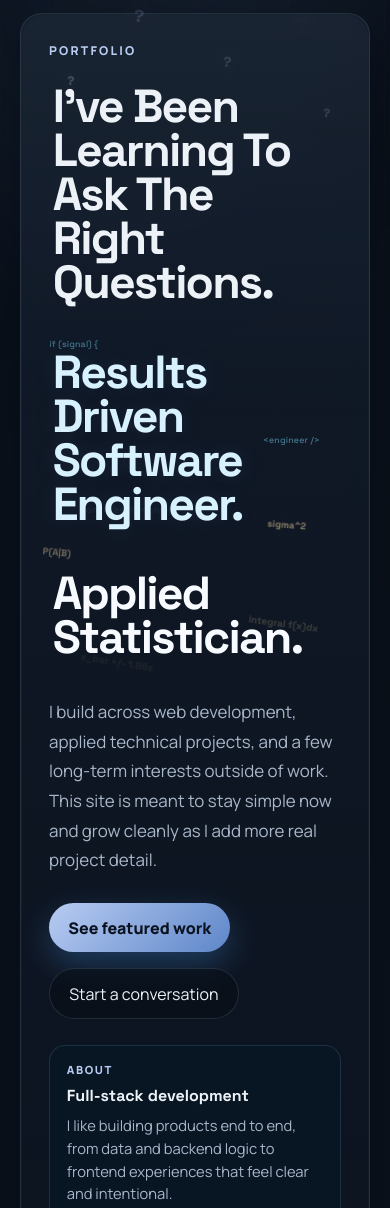
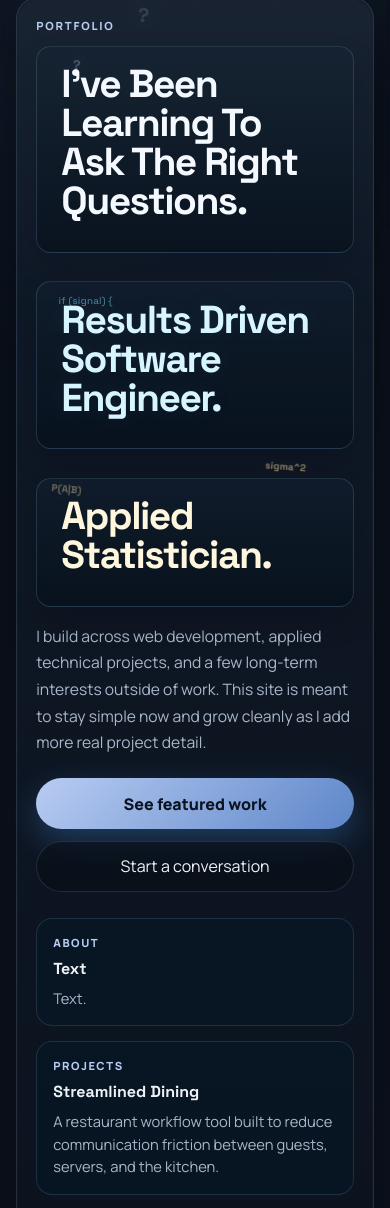
Before and after one commit to harmanskailey/Portfolio-Website, an Astro site: page / in a window 390 px wide. Shown: the part 251-1459 px from the top of the page. Built offline with nearby package versions, Linux system fonts and the light colour scheme; Astro itself is replaced by a stand-in of ours.

Commit message:
Fixing mobile formatting

```diff
--- a/src/data/home.ts
+++ b/src/data/home.ts
@@ -7,16 +7,16 @@ import type {
 
 export const focusAreas: FocusArea[] = [
   {
-    title: "Full-stack development",
-    text: "I like building products end to end, from data and backend logic to frontend experiences that feel clear and intentional.",
+    title: "Text",
+    text: "Text.",
   },
   {
-    title: "Embedded systems",
-    text: "My background includes hardware-oriented work, so I am comfortable moving between software, devices, and system constraints.",
+    title: "Text",
+    text: "Text.",
   },
   {
-    title: "Applied problem solving",
-    text: "I learn best by building, testing, and refining ideas until they become useful and concrete.",
+    title: "Text",
+    text: "Text.",
   },
 ];
 
--- a/src/styles/global.css
+++ b/src/styles/global.css
@@ -259,6 +259,7 @@ select {
 .hero__title {
   display: grid;
   gap: 0.42em;
+  align-items: start;
 }
 
 .hero__question-line,
@@ -275,6 +276,7 @@ select {
   max-width: 100%;
   padding: 0.18em 0.42em 0.38em 0.08em;
   isolation: isolate;
+  overflow: visible;
 }
 
 .hero__question-text,
@@ -282,6 +284,8 @@ select {
 .hero__math-text {
   position: relative;
   z-index: 2;
+  display: block;
+  text-wrap: balance;
 }
 
 .hero__question-cloud,
@@ -1039,28 +1043,189 @@ select {
   }
 
   .page-content {
-    padding-top: 1.25rem;
+    padding: 1.25rem 1rem 4rem;
   }
 
   .hero {
     min-height: auto;
+    gap: 1rem;
+    padding-top: 0.75rem;
   }
 
   .hero h1 {
     max-width: 100%;
+    font-size: clamp(2.25rem, 9vw, 3.35rem);
+    line-height: 1;
+  }
+
+  .hero__title {
+    gap: 0.62em;
+  }
+
+  .hero__copy,
+  .portrait-card {
+    padding: 1.35rem;
+  }
+
+  .hero__question-line,
+  .hero__code-line,
+  .hero__math-line {
+    width: 100%;
+    padding: 0.48em 0.7em 0.88em;
+    border: 1px solid rgba(157, 210, 255, 0.16);
+    border-radius: 1rem;
+    background:
+      linear-gradient(180deg, rgba(17, 29, 44, 0.92), rgba(9, 17, 28, 0.86)),
+      rgba(7, 24, 39, 0.55);
+    box-shadow: 0 14px 28px rgba(3, 8, 15, 0.18);
   }
 
   .hero__question-line {
-    padding-right: 0.18em;
+    min-height: 2.9em;
   }
 
   .hero__code-line,
   .hero__math-line {
-    padding-right: 0.18em;
+    min-height: 2.55em;
+  }
+
+  .hero__question-cloud,
+  .hero__code-cloud,
+  .hero__math-cloud {
+    inset: -0.12em 0.2em 0.08em 0.2em;
+  }
+
+  .hero__question-text,
+  .hero__code-text,
+  .hero__math-text {
+    max-width: 14ch;
+  }
+
+  .hero__question-mark:nth-child(4),
+  .hero__question-mark:nth-child(5),
+  .hero__code-fragment:nth-child(4),
+  .hero__math-fragment:nth-child(4) {
+    display: none;
+  }
+
+  .hero__question-mark {
+    font-size: calc(0.34em * var(--question-scale));
+  }
+
+  .hero__question-line .hero__question-text {
+    color: #f5f9ff;
+  }
+
+  .hero__code-line .hero__code-text {
+    color: #d7f5ff;
+  }
+
+  .hero__math-line .hero__math-text {
+    color: #fff6de;
+  }
+
+  .hero__code-fragment,
+  .hero__math-fragment {
+    font-size: 0.23em;
+  }
+
+  .hero__lede {
+    max-width: 100%;
+    margin-top: 1rem;
+    font-size: 0.98rem;
+    line-height: 1.7;
+  }
+
+  .hero__actions {
+    display: grid;
+    grid-template-columns: 1fr;
+    gap: 0.85rem;
+    margin-top: 1.4rem;
+  }
+
+  .primary-button,
+  .secondary-button {
+    width: 100%;
+    min-height: 3.25rem;
+  }
+
+  .hero-highlight-card {
+    padding: 1rem;
+  }
+
+  .hero__lede {
+    font-size: 0.98rem;
   }
 
   .hero__stats {
     grid-template-columns: 1fr;
+  }
+}
+
+@media (max-width: 520px) {
+  .hero__copy,
+  .portrait-card {
+    padding: 1.2rem;
+  }
+
+  .hero {
+    gap: 1rem;
+    padding-top: 1rem;
+  }
+
+  .hero h1 {
+    font-size: clamp(2rem, 10vw, 2.85rem);
+  }
+
+  .hero__title {
+    gap: 0.72em;
+  }
+
+  .eyebrow {
+    margin-bottom: 0.85rem;
+    font-size: 0.7rem;
+    letter-spacing: 0.16em;
+  }
+
+  .hero__question-line {
+    min-height: 3.15em;
+  }
+
+  .hero__code-line,
+  .hero__math-line {
+    min-height: 2.75em;
+  }
+
+  .hero__question-line,
+  .hero__code-line,
+  .hero__math-line {
+    padding: 0.44em 0.62em 0.82em;
+    border-radius: 0.92rem;
+  }
+
+  .hero__question-mark {
+    font-size: calc(0.38em * var(--question-scale));
+  }
+
+  .hero__code-fragment,
+  .hero__math-fragment {
+    font-size: 0.25em;
+  }
+
+  .hero__question-mark:nth-child(3),
+  .hero__code-fragment:nth-child(3),
+  .hero__math-fragment:nth-child(3) {
+    display: none;
+  }
+
+  .hero__actions {
+    gap: 0.75rem;
+  }
+
+  .primary-button,
+  .secondary-button {
+    min-height: 3.15rem;
+    padding-inline: 1rem;
   }
 }
 
```
